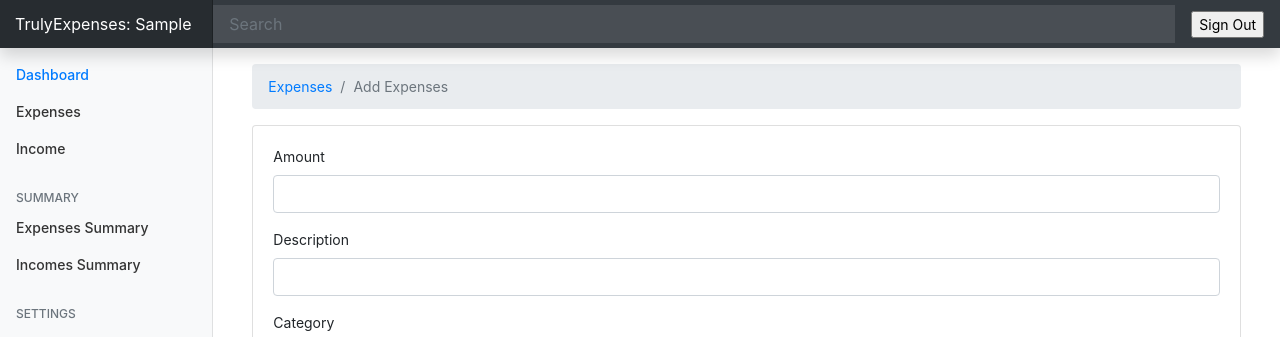
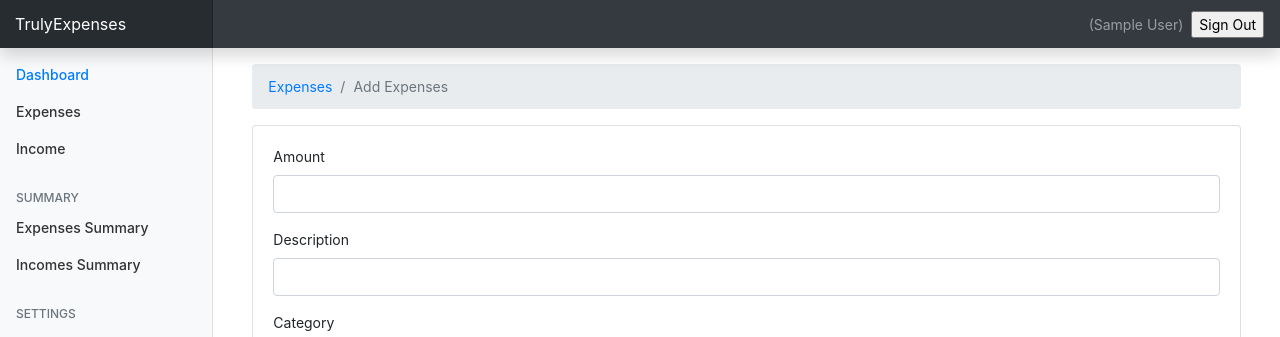
Before and after one commit to gustaoliv/Django-TrulyExpenses, a Django app: page /add-expense in a window 1280 px wide. Shown: the top 337 px of the page. Run offline with Django 4.2, Linux system fonts and the light colour scheme; the visitor is signed in with stand-in values (Sample User, id 1); data that the repository does not hold is empty; some libraries are stand-ins or nearby versions.

Commit message:
remove search header

```diff
--- a/expenseswebsite/templates/base.html
+++ b/expenseswebsite/templates/base.html
@@ -24,15 +24,23 @@
 <body>
 
     <nav class="navbar navbar-dark fixed-top bg-dark flex-md-nowrap p-0 shadow">
-        <a class="navbar-brand col-sm-3 col-md-2 mr-0" href="#">TrulyExpenses: {{request.user.first_name}}</a>
-        <input class="form-control form-control-dark w-100" type="text" placeholder="Search" aria-label="Search">
-        <ul class="navbar-nav px-3">
+        <a class="navbar-brand col-sm-3 col-md-2 mr-0" href="#">TrulyExpenses</a>
+
+        <ul class="navbar-nav px-3" style="display: flex; flex-direction: row; align-items:center;">
             <li class="nav-item text-nowrap">
+            <spam class="nav-link" href="">
+                ({{request.user.first_name}} {{request.user.last_name}})
+            </spam>
+            </li>
+
+
+            <li class="nav-item text-nowrap  ml-2">
                 <form action="{% url 'logout' %}" method="post">
                     {% csrf_token %}
                     <input class="text text-capitalize" type="submit" value="Sign Out">
                 </form>
             </li>
+
         </ul>
     </nav>
 
```
Lines whose indentation alone changed are shown as unchanged.
